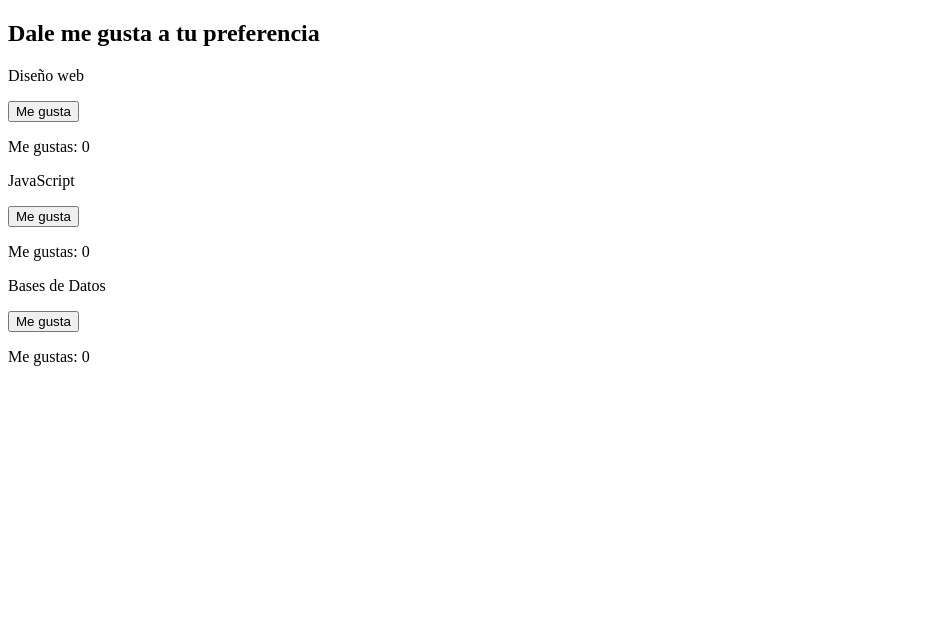
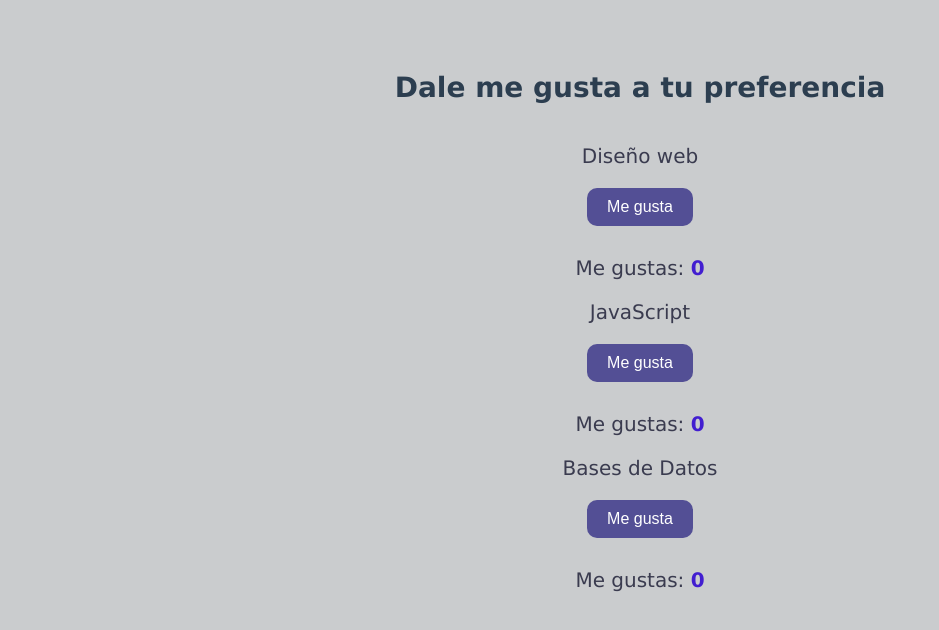
Before and after one commit to SindySuarez1/Laboratorio-InteractuandoComponenetes, a website: page Punto1/index.html in a window 1280 px wide. Shown: the whole page, without its empty margins (0-939 px from the left). Drawn offline with Linux system fonts and the light colour scheme.

Commit message:
finalizó tarea

```diff
--- a/Punto1/index.html
+++ b/Punto1/index.html
@@ -3,7 +3,8 @@
 <head>
     <meta charset="UTF-8">
     <meta name="viewport" content="width=device-width, initial-scale=1.0">
-    <title>Document</title>
+    <link rel="stylesheet" href="/Punto1/style.css">
+    <title>Sistema de preferencia</title>
 </head>
 <body>
     <h2>Dale me gusta a tu preferencia</h2>
@@ -19,6 +20,6 @@
     <button onclick="darMeGusta2()">Me gusta</button>
     <p>Me gustas: <span id="contador2">0</span></p>
 
-    <script src="script.js"></script>
+    <script src="/Punto1/script.js"></script>
 </body>
 </html>
--- a/Punto1/style.css
+++ b/Punto1/style.css
@@ -0,0 +1,44 @@
+
+body {
+    font-family:'Lucida Sans', 'Lucida Sans Regular', 'Lucida Grande', 'Lucida Sans Unicode', Geneva, Verdana, sans-serif;
+    background-color: #caccce;
+    color: #3a3b4f;
+    padding: 40px;
+    text-align: center;
+}
+
+
+h2 {
+    font-size: 28px;
+    color: #2c3e50;
+    margin-bottom: 40px;
+}
+
+
+p {
+    font-size: 20px;
+    margin: 20px 0;
+}
+
+/*  me gusta */
+button {
+    padding: 10px 20px;
+    font-size: 16px;
+    background-color: #534f95;
+    color: white;
+    border: none;
+    border-radius: 10px;
+    transition: background-color 0.3s ease;
+    margin-bottom: 10px;
+}
+
+button:hover {
+    background-color: #676363;
+}
+
+/* Contadores */
+span {
+    font-weight: bold;
+    color: #421ed0;
+    font-size: 20px;
+}
```
